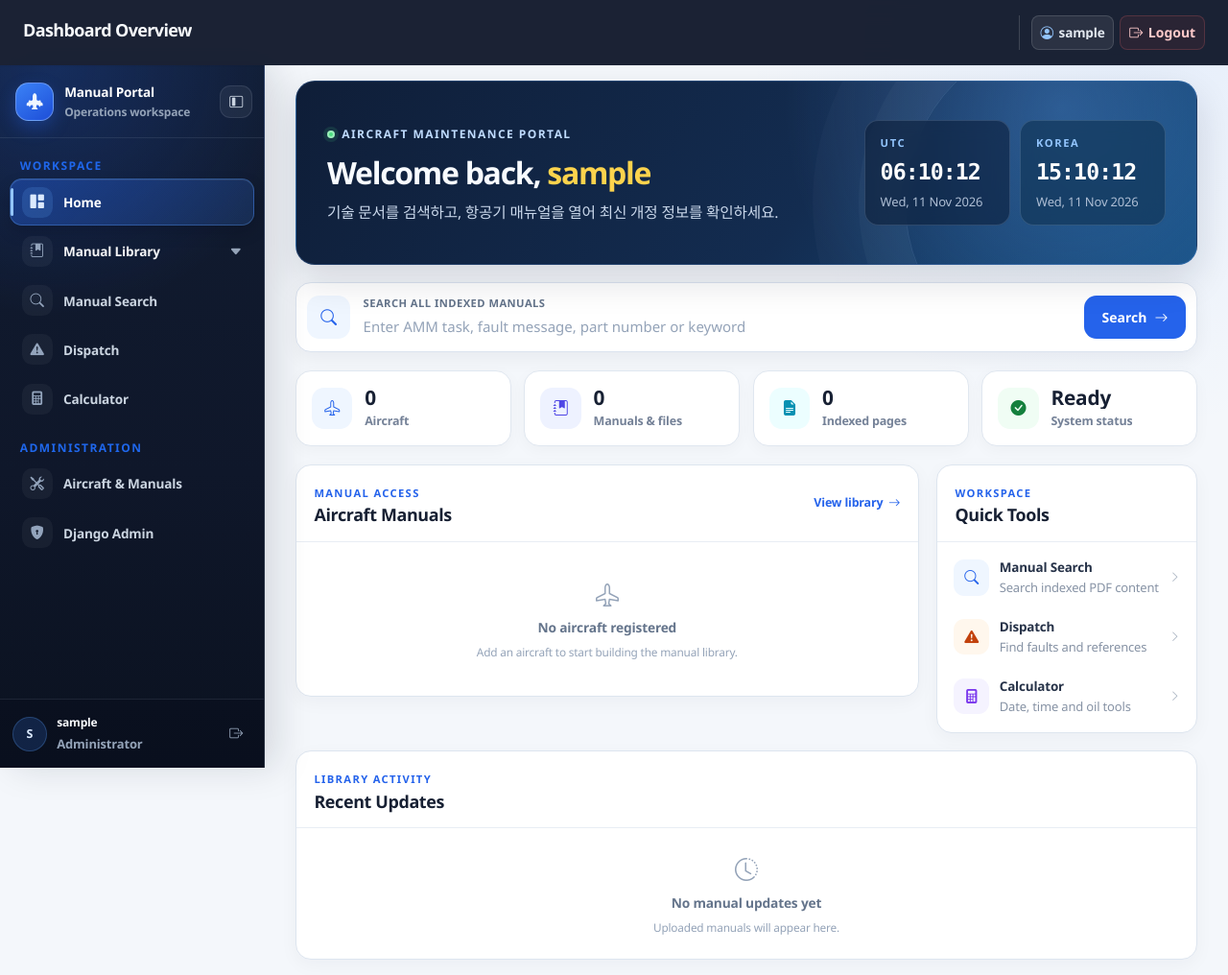
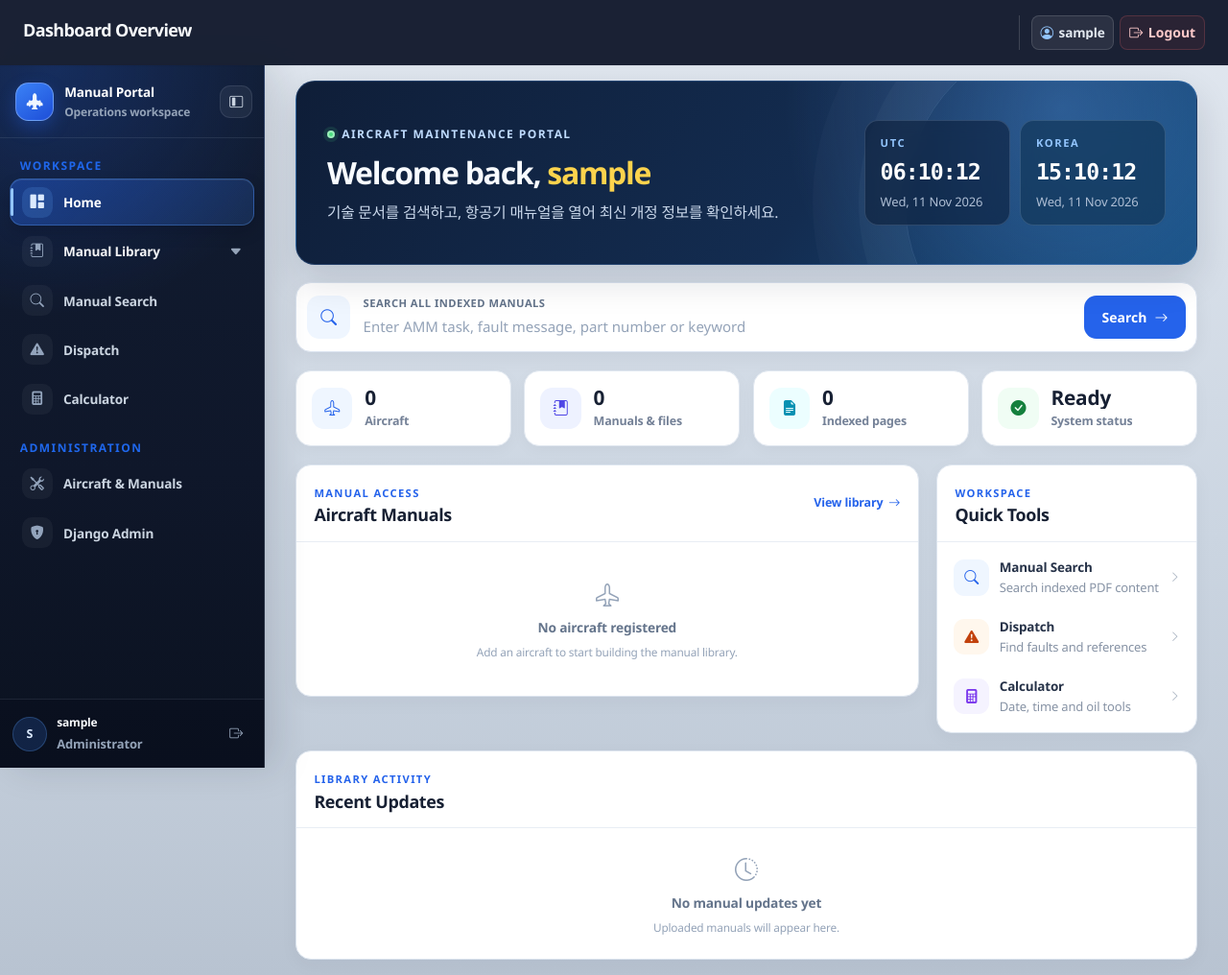
Before and after one commit to qndydfl/aircraft_maintenance, a Django app: page / in a window 1280 px wide. Shown: the whole page at 96% size. Run offline with Django 4.2, Linux system fonts and the light colour scheme; the visitor is signed in with stand-in values (Sample User, id 1); data that the repository does not hold is empty.

Commit message:
portal_home.html 바탕화면 색상 통일

```diff
--- a/static/css/portal_home.css
+++ b/static/css/portal_home.css
@@ -1,8 +1,5 @@
 body.portal-home-page {
     color: #172033;
-    background:
-        radial-gradient(circle at 92% 5%, rgba(59, 130, 246, 0.08), transparent 25rem),
-        #f4f7fb;
 }
 
 body.portal-home-page .app-main {
--- a/templates/portal_home.html
+++ b/templates/portal_home.html
@@ -5,7 +5,7 @@
 {% block body_class %}portal-home-page{% endblock body_class %}
 
 {% block css %}
-<link rel="stylesheet" href="{% static 'css/portal_home.css' %}?v=20261111-c1" />
+<link rel="stylesheet" href="{% static 'css/portal_home.css' %}?v=20261111-c2" />
 {% endblock css %}
 
 {% block js %}
--- a/templates/service-worker.js
+++ b/templates/service-worker.js
@@ -1,4 +1,4 @@
-const CACHE_NAME = "manual-portal-static-v164";
+const CACHE_NAME = "manual-portal-static-v165";
 
 const STATIC_ASSETS = [
     "/static/manifest.webmanifest",
```
